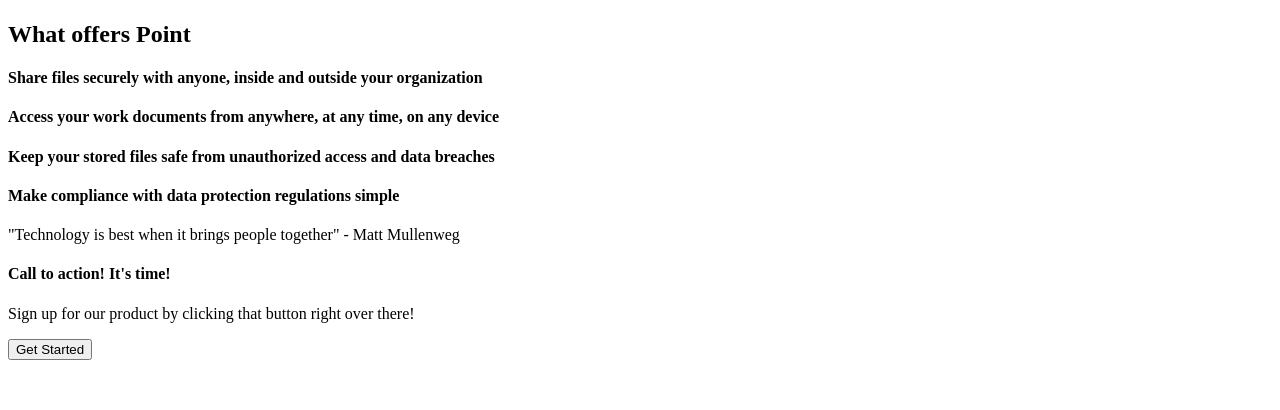
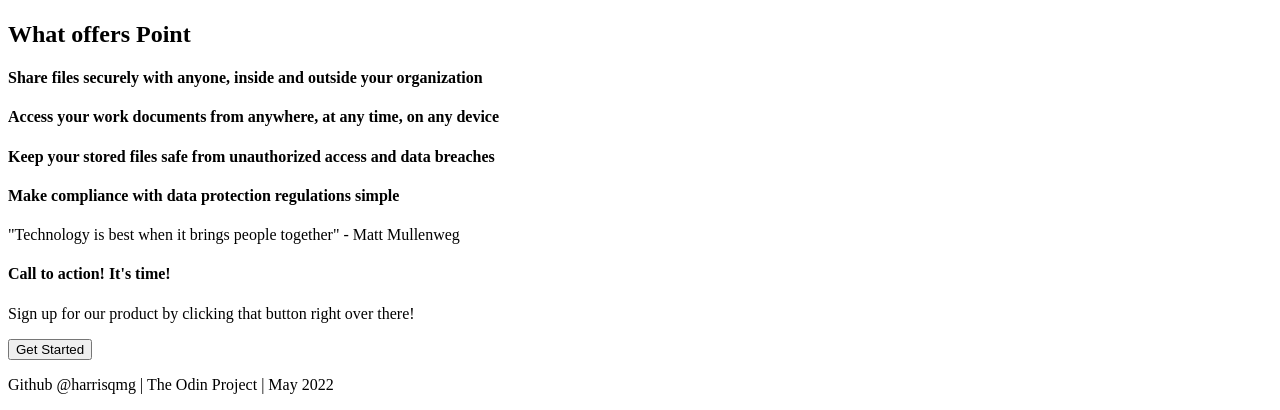
Before and after one commit to reecevela/landing-website-help, a plain HTML site: page index.html in a window 1280 px wide. Shown: the part 570-980 px from the top of the page. Before the commit the page ends 938 px from the top, so only its background shows below. Drawn offline with Linux system fonts and the light colour scheme.

Commit message:
Added the footer

```diff
--- a/index.html
+++ b/index.html
@@ -65,5 +65,8 @@
             </button>
         </div>
     </section>
+    <footer>
+        <p>Github @harrisqmg | The Odin Project | May 2022</p>
+    </footer>
 </body>
 </html>
```
